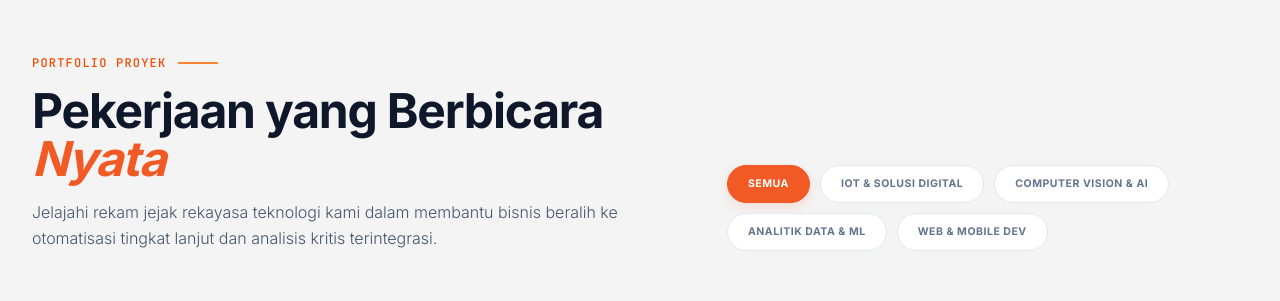
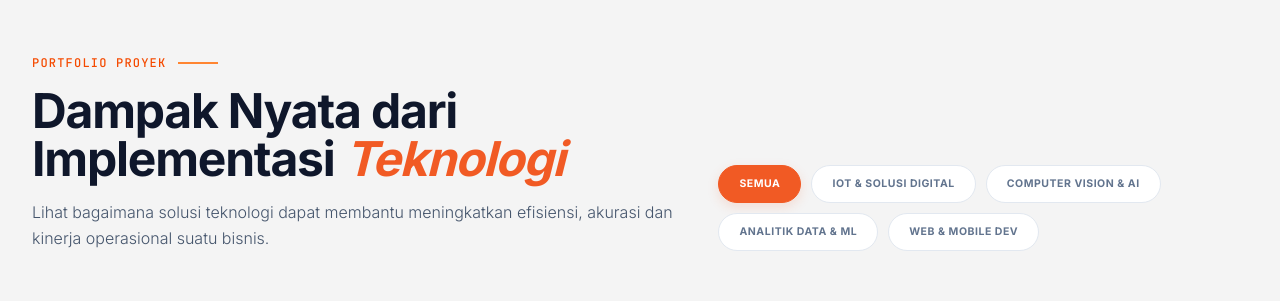
Before and after one commit to Roy-rakun/lestatech2, a React (Vite) app: page / in a window 1280 px wide. Shown: the part 3500-3801 px from the top of the page. Built offline with nearby package versions, Linux system fonts and the light colour scheme; no server answers.

Commit message:
Update WorkSection text for clarity and impact

```diff
--- a/src/components/WorkSection.tsx
+++ b/src/components/WorkSection.tsx
@@ -24,10 +24,10 @@ export default function WorkSection() {
               <span className="w-10 h-[1.5px] bg-orange-500/80" />
             </div>
             <h2 className="text-3xl md:text-4xl lg:text-5xl font-bold font-sans text-slate-900 tracking-tight leading-none">
-              Pekerjaan yang Berbicara <span className="text-[#f15a24] italic">Nyata</span>
+              Dampak Nyata dari Implementasi <span className="text-[#f15a24] italic">Teknologi</span>
             </h2>
             <p className="text-slate-600 text-sm md:text-base leading-relaxed font-light">
-              Jelajahi rekam jejak rekayasa teknologi kami dalam membantu bisnis beralih ke otomatisasi tingkat lanjut dan analisis kritis terintegrasi.
+              Lihat bagaimana solusi teknologi dapat membantu meningkatkan efisiensi, akurasi dan kinerja operasional suatu bisnis.
             </p>
           </div>
 
```
